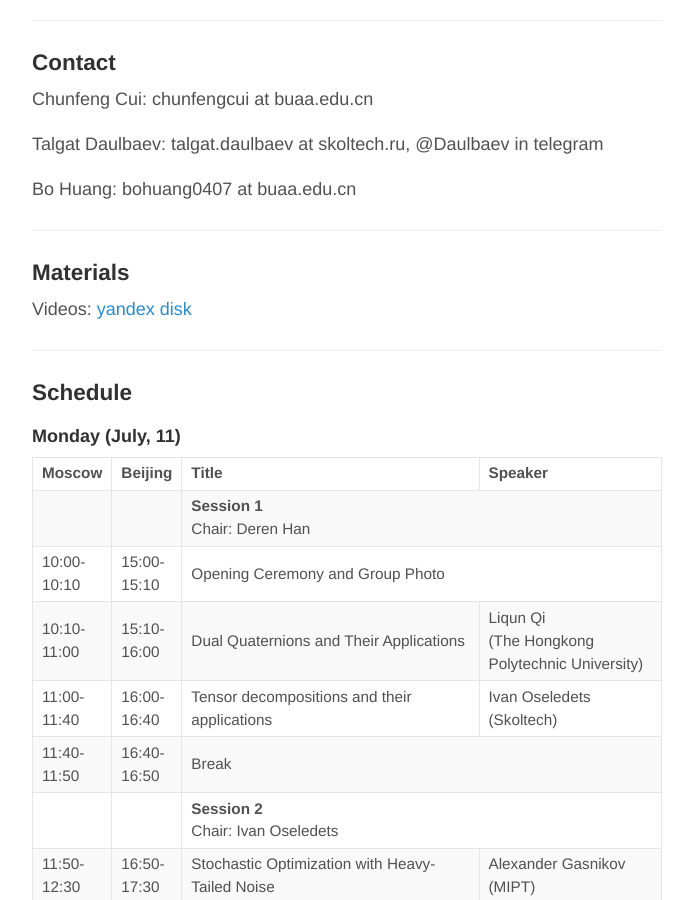
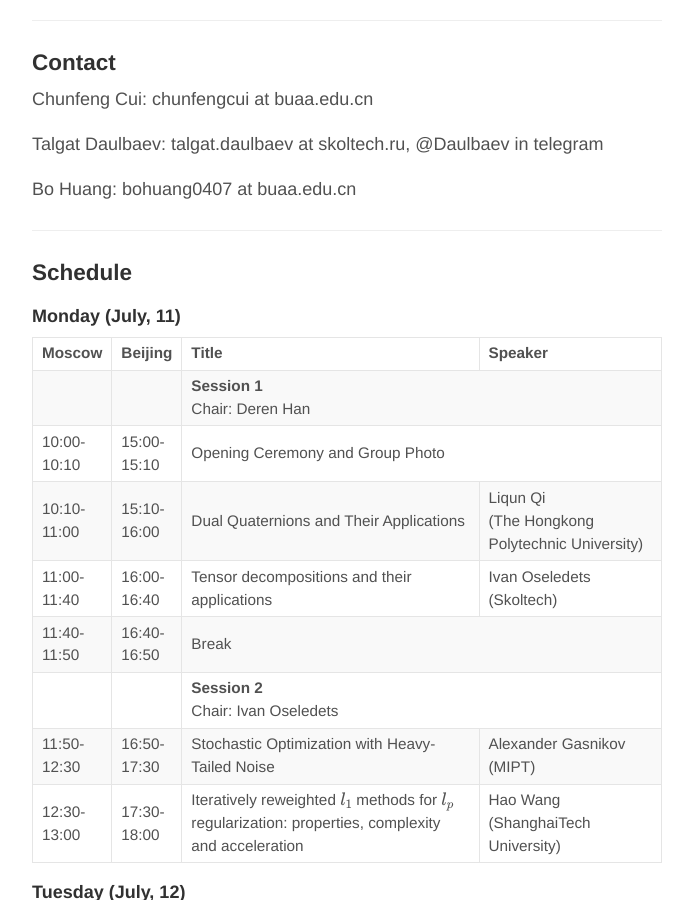
Before and after one commit to noml2022/noml2022.github.io, a Jekyll site: the page built from _posts/2022-07-09-about.md, in a window 1280 px wide and 900 px high, scrolled down 1508 px. Shown: the whole window, without its empty margins (293-986 px from the left). Built offline with Jekyll 4.4.1, drawn with Linux system fonts in a browser that asks for light colours; formulas are drawn with MathJax 3.

Commit message:
Update 2022-07-09-about.md

```diff
--- a/_posts/2022-07-09-about.md
+++ b/_posts/2022-07-09-about.md
@@ -60,12 +60,6 @@ Chunfeng Cui: chunfengcui at buaa.edu.cn
 Talgat Daulbaev: talgat.daulbaev at skoltech.ru, @Daulbaev in telegram
 
 Bo Huang: bohuang0407 at buaa.edu.cn
-
----
-
-### Materials
-
-Videos: [yandex disk](https://disk.yandex.ru/d/r8NkJJzxCWt4Qg?ncrnd=5056)
 
 ---
 
```
